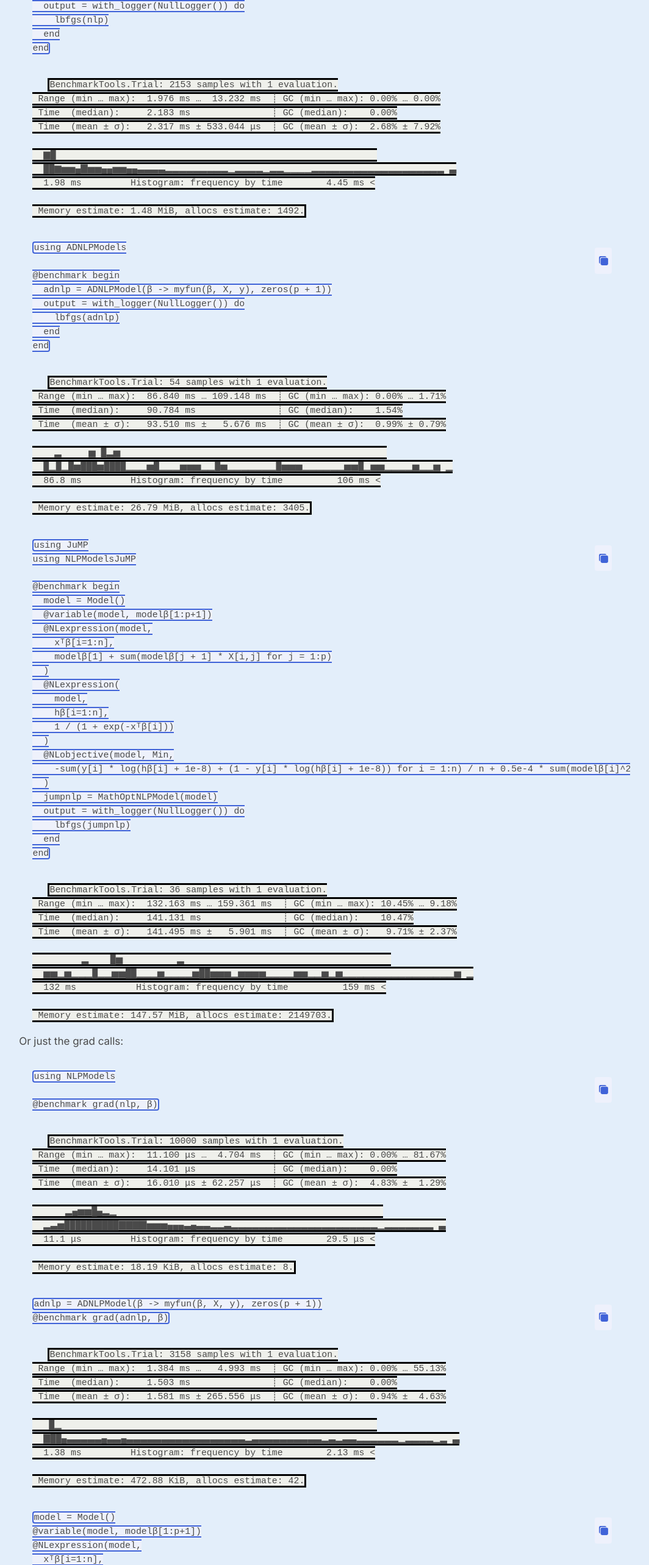
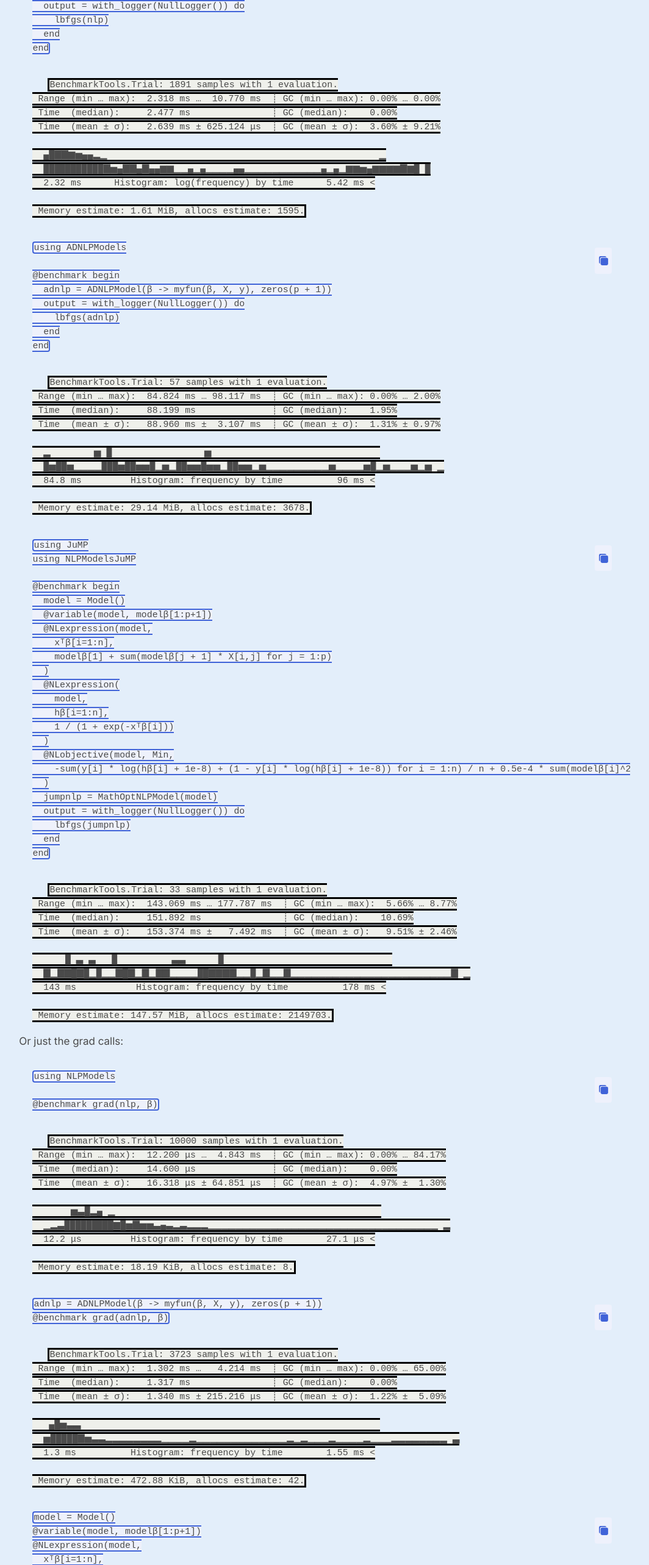
Before and after one commit to jso-docs/create-a-manual-model, a plain HTML site: page index.html in a window 1280 px wide. Shown: the part 3980-6546 px from the top of the page at 61% size, without its empty margins (125-1189 px from the left). Drawn offline with nearby package versions, Linux system fonts and the light colour scheme; a script that the page names is missing; a web font is replaced by a local one.

Commit message:
Deploying to gh-pages from  @ 73f08523226e6b6389efbaa3641d80a403eaee7c 🚀

```diff
--- a/index.html
+++ b/index.html
@@ -67,16 +67,16 @@ using Logging
   output &#61; with_logger&#40;NullLogger&#40;&#41;&#41; do
     lbfgs&#40;nlp&#41;
   end
-end</code></pre><pre><code class="plaintext code-output">BenchmarkTools.Trial: 2153 samples with 1 evaluation.
- Range (min … max):  1.976 ms …  13.232 ms  ┊ GC (min … max): 0.00% … 0.00%
- Time  (median):     2.183 ms               ┊ GC (median):    0.00%
- Time  (mean ± σ):   2.317 ms ± 533.044 μs  ┊ GC (mean ± σ):  2.68% ± 7.92%
+end</code></pre><pre><code class="plaintext code-output">BenchmarkTools.Trial: 1891 samples with 1 evaluation.
+ Range (min … max):  2.318 ms …  10.770 ms  ┊ GC (min … max): 0.00% … 0.00%
+ Time  (median):     2.477 ms               ┊ GC (median):    0.00%
+ Time  (mean ± σ):   2.639 ms ± 625.124 μs  ┊ GC (mean ± σ):  3.60% ± 9.21%
 
-  ▆█
-  ██▆▅▅▄▇▅▅▄▄▅▅▄▄▃▃▃▃▂▂▂▂▂▂▂▂▂▁▂▂▂▂▁▂▂▁▁▁▁▂▂▂▂▂▂▂▂▂▂▂▂▂▂▂▂▂▂▂ ▃
-  1.98 ms         Histogram: frequency by time        4.45 ms <
+  ▄█▇▇▆▅▄▄▂▁                                                  ▁
+  ███████████▇▅▄▇▇▄▇▄▄▆▆▁▁▄▁▄▁▁▁▁▄▄▁▁▁▁▁▁▁▁▁▁▁▄▁▄▁▆▆▅▄▆▆▆▆▇▆█ █
+  2.32 ms      Histogram: log(frequency) by time      5.42 ms <
 
- Memory estimate: 1.48 MiB, allocs estimate: 1492.</code></pre>
+ Memory estimate: 1.61 MiB, allocs estimate: 1595.</code></pre>
 <pre><code class=language-julia >using ADNLPModels
 
 @benchmark begin
@@ -84,16 +84,16 @@ end</code></pre><pre><code class="plaintext code-output">BenchmarkTools.Trial: 2
   output &#61; with_logger&#40;NullLogger&#40;&#41;&#41; do
     lbfgs&#40;adnlp&#41;
   end
-end</code></pre><pre><code class="plaintext code-output">BenchmarkTools.Trial: 54 samples with 1 evaluation.
- Range (min … max):  86.840 ms … 109.148 ms  ┊ GC (min … max): 0.00% … 1.71%
- Time  (median):     90.784 ms               ┊ GC (median):    1.54%
- Time  (mean ± σ):   93.510 ms ±   5.676 ms  ┊ GC (mean ± σ):  0.99% ± 0.79%
+end</code></pre><pre><code class="plaintext code-output">BenchmarkTools.Trial: 57 samples with 1 evaluation.
+ Range (min … max):  84.824 ms … 98.117 ms  ┊ GC (min … max): 0.00% … 2.00%
+ Time  (median):     88.199 ms              ┊ GC (median):    1.95%
+ Time  (mean ± σ):   88.960 ms ±  3.107 ms  ┊ GC (mean ± σ):  1.31% ± 0.97%
 
-    ▂     ▅ █▂▅
-  █▁█▁█▅███▅████▁▁▁▅█▁▁▁▅▅▅▁▁█▅▁▁▁▁▁▁▁█▅▅▅▁▁▁▁▁▁▅▅█▁▅▅▁▁▁▁▅▁▁▅ ▁
-  86.8 ms         Histogram: frequency by time          106 ms <
+  ▂        ▅ █                 ▅
+  █▅██▅▁▁▁▁███▅██▅▅█▁▅▁██▅▅█▅▅▁██▅▅▁▅▁▁▁▁▁▁▁▁▁▅▁▁▁▁▅█▁▅▁▁▁▅▁▅ ▁
+  84.8 ms         Histogram: frequency by time          96 ms <
 
- Memory estimate: 26.79 MiB, allocs estimate: 3405.</code></pre>
+ Memory estimate: 29.14 MiB, allocs estimate: 3678.</code></pre>
 <pre><code class=language-julia >using JuMP
 using NLPModelsJuMP
 
@@ -116,38 +116,38 @@ using NLPModelsJuMP
   output &#61; with_logger&#40;NullLogger&#40;&#41;&#41; do
     lbfgs&#40;jumpnlp&#41;
   end
-end</code></pre><pre><code class="plaintext code-output">BenchmarkTools.Trial: 36 samples with 1 evaluation.
- Range (min … max):  132.163 ms … 159.361 ms  ┊ GC (min … max): 10.45% … 9.18%
- Time  (median):     141.131 ms               ┊ GC (median):    10.47%
- Time  (mean ± σ):   141.495 ms ±   5.901 ms  ┊ GC (mean ± σ):   9.71% ± 2.37%
+end</code></pre><pre><code class="plaintext code-output">BenchmarkTools.Trial: 33 samples with 1 evaluation.
+ Range (min … max):  143.069 ms … 177.787 ms  ┊ GC (min … max):  5.66% … 8.77%
+ Time  (median):     151.892 ms               ┊ GC (median):    10.69%
+ Time  (mean ± σ):   153.374 ms ±   7.492 ms  ┊ GC (mean ± σ):   9.51% ± 2.46%
 
-         ▂    █▅          ▂
-  ▅▅▁▅▁▁▁█▁▁▅▅██▁▁▁▅▁▁▁▁▅██▅▅▅▁▅▅▅▅▁▁▁▁▅▅▁▁▅▁▅▁▁▁▁▁▁▁▁▁▁▁▁▁▁▁▁▅ ▁
-  132 ms           Histogram: frequency by time          159 ms <
+      █ ▃ ▃   █          ▃▃      █
+  ▇▁▇▇█▇█▁█▁▁▇█▇▁▇▁▇▇▁▁▁▁██▇▇▇▇▁▁█▁▇▁▁▇▁▁▁▁▁▁▁▁▁▁▁▁▁▁▁▁▁▁▁▁▁▁▁▇ ▁
+  143 ms           Histogram: frequency by time          178 ms <
 
  Memory estimate: 147.57 MiB, allocs estimate: 2149703.</code></pre>
 <p>Or just the grad calls:</p>
 <pre><code class=language-julia >using NLPModels
 
 @benchmark grad&#40;nlp, β&#41;</code></pre><pre><code class="plaintext code-output">BenchmarkTools.Trial: 10000 samples with 1 evaluation.
- Range (min … max):  11.100 μs …  4.704 ms  ┊ GC (min … max): 0.00% … 81.67%
- Time  (median):     14.101 μs              ┊ GC (median):    0.00%
- Time  (mean ± σ):   16.010 μs ± 62.257 μs  ┊ GC (mean ± σ):  4.83% ±  1.29%
+ Range (min … max):  12.200 μs …  4.843 ms  ┊ GC (min … max): 0.00% … 84.17%
+ Time  (median):     14.600 μs              ┊ GC (median):    0.00%
+ Time  (mean ± σ):   16.318 μs ± 64.851 μs  ┊ GC (mean ± σ):  4.97% ±  1.30%
 
-      ▂▄▅▅█▄▂▁
-  ▂▃▅██████████▇▇▇▇▅▅▅▄▄▄▃▄▃▃▂▂▃▂▂▂▂▂▂▂▂▂▂▂▂▂▂▂▂▂▂▂▂▂▁▂▂▂▂▂▂▂ ▃
-  11.1 μs         Histogram: frequency by time        29.5 μs <
+       ▅▃█▂▄ ▁
+  ▁▂▃█████████▆█▅▇▅▅▃▄▃▂▃▂▂▂▁▁▁▁▁▁▁▁▁▁▁▁▁▁▁▁▁▁▁▁▁▁▁▁▁▁▁▁▁▁▁▁▁ ▂
+  12.2 μs         Histogram: frequency by time        27.1 μs <
 
  Memory estimate: 18.19 KiB, allocs estimate: 8.</code></pre>
 <pre><code class=language-julia >adnlp &#61; ADNLPModel&#40;β -&gt; myfun&#40;β, X, y&#41;, zeros&#40;p &#43; 1&#41;&#41;
-@benchmark grad&#40;adnlp, β&#41;</code></pre><pre><code class="plaintext code-output">BenchmarkTools.Trial: 3158 samples with 1 evaluation.
- Range (min … max):  1.384 ms …   4.993 ms  ┊ GC (min … max): 0.00% … 55.13%
- Time  (median):     1.503 ms               ┊ GC (median):    0.00%
- Time  (mean ± σ):   1.581 ms ± 265.556 μs  ┊ GC (mean ± σ):  0.94% ±  4.63%
+@benchmark grad&#40;adnlp, β&#41;</code></pre><pre><code class="plaintext code-output">BenchmarkTools.Trial: 3723 samples with 1 evaluation.
+ Range (min … max):  1.302 ms …   4.214 ms  ┊ GC (min … max): 0.00% … 65.00%
+ Time  (median):     1.317 ms               ┊ GC (median):    0.00%
+ Time  (mean ± σ):   1.340 ms ± 215.216 μs  ┊ GC (mean ± σ):  1.22% ±  5.09%
 
-   █▁
-  ▇██▄▃▃▃▃▃▄▃▃▄▃▃▃▃▃▃▃▃▃▃▃▃▃▃▃▃▃▂▃▃▃▃▃▃▃▃▃▃▂▃▂▃▃▂▂▂▂▂▂▁▂▂▂▂▁▂ ▃
-  1.38 ms         Histogram: frequency by time        2.13 ms <
+   ▄█▅▃▃
+  ▅█████▇▅▃▃▂▂▂▂▂▂▂▂▁▁▁▁▂▁▁▁▁▁▁▁▁▁▁▁▁▁▂▁▂▁▁▁▂▁▁▁▁▂▁▁▁▂▂▂▂▂▂▂▂ ▃
+  1.3 ms          Histogram: frequency by time        1.55 ms <
 
  Memory estimate: 472.88 KiB, allocs estimate: 42.</code></pre>
 <pre><code class=language-julia >model &#61; Model&#40;&#41;
@@ -166,13 +166,13 @@ end</code></pre><pre><code class="plaintext code-output">BenchmarkTools.Trial: 3
 &#41;
 jumpnlp &#61; MathOptNLPModel&#40;model&#41;
 @benchmark grad&#40;jumpnlp, β&#41;</code></pre><pre><code class="plaintext code-output">BenchmarkTools.Trial: 10000 samples with 1 evaluation.
- Range (min … max):  199.309 μs … 600.628 μs  ┊ GC (min … max): 0.00% … 0.00%
- Time  (median):     203.610 μs               ┊ GC (median):    0.00%
- Time  (mean ± σ):   214.592 μs ±  18.272 μs  ┊ GC (mean ± σ):  0.00% ± 0.00%
+ Range (min … max):  210.503 μs … 610.108 μs  ┊ GC (min … max): 0.00% … 0.00%
+ Time  (median):     214.003 μs               ┊ GC (median):    0.00%
+ Time  (mean ± σ):   215.888 μs ±   6.617 μs  ┊ GC (mean ± σ):  0.00% ± 0.00%
 
-  ▃██▅▃▂▂▃▃▃▂▁▁▃▄▄▃▂▁▁▁▁ ▁   ▁▃▃▂▁    ▃▄▃▃▂▁   ▁▁▁              ▂
-  ██████████████████████████▇██████▇▇███████████████▇▇██▇█▆▆▇▆▆ █
-  199 μs        Histogram: log(frequency) by time        265 μs <
+    ▁▂▅▇▇███▇▆▅▄▃▃▂▂▁▁ ▁▁▁▁▂▂▂▃▂▂▂▂▁▂▂▂ ▁▁ ▁▁▁▁▁▁▁▁▁            ▃
+  ▃▇█████████████████████████████████████████████████▇█▇▅▆▆▄▅▆▆ █
+  211 μs        Histogram: log(frequency) by time        233 μs <
 
  Memory estimate: 496 bytes, allocs estimate: 1.</code></pre>
 <p>Take these benchmarks with a grain of salt. They are being run on a github actions server with global variables. If you want to make an informed option, you should consider performing your own benchmarks.</p>
@@ -252,7 +252,7 @@ jumpnlp &#61; MathOptNLPModel&#40;model&#41;
     <footer class=footer >
       <div class="content has-text-centered is-small">
         &copy; Abel Soares Siqueira. <br>
-        Last modified: March 09, 2022.<br>
+        Last modified: March 13, 2022.<br>
         <a ckass=link  href="https://github.com/jso-docs/">jso-docs at GitHub</a>
       </div>
     </footer>
--- a/sitemap.xml
+++ b/sitemap.xml
@@ -3,7 +3,7 @@
 
 <url>
     <loc>https://jso-docs.github.io/index.html</loc>
-    <lastmod>2022-03-09</lastmod>
+    <lastmod>2022-03-13</lastmod>
     <changefreq>monthly</changefreq>
     <priority>0.5</priority>
 </url>
```
Also changed, not shown: Manifest.toml (+6 -6 lines), 7 other files.
